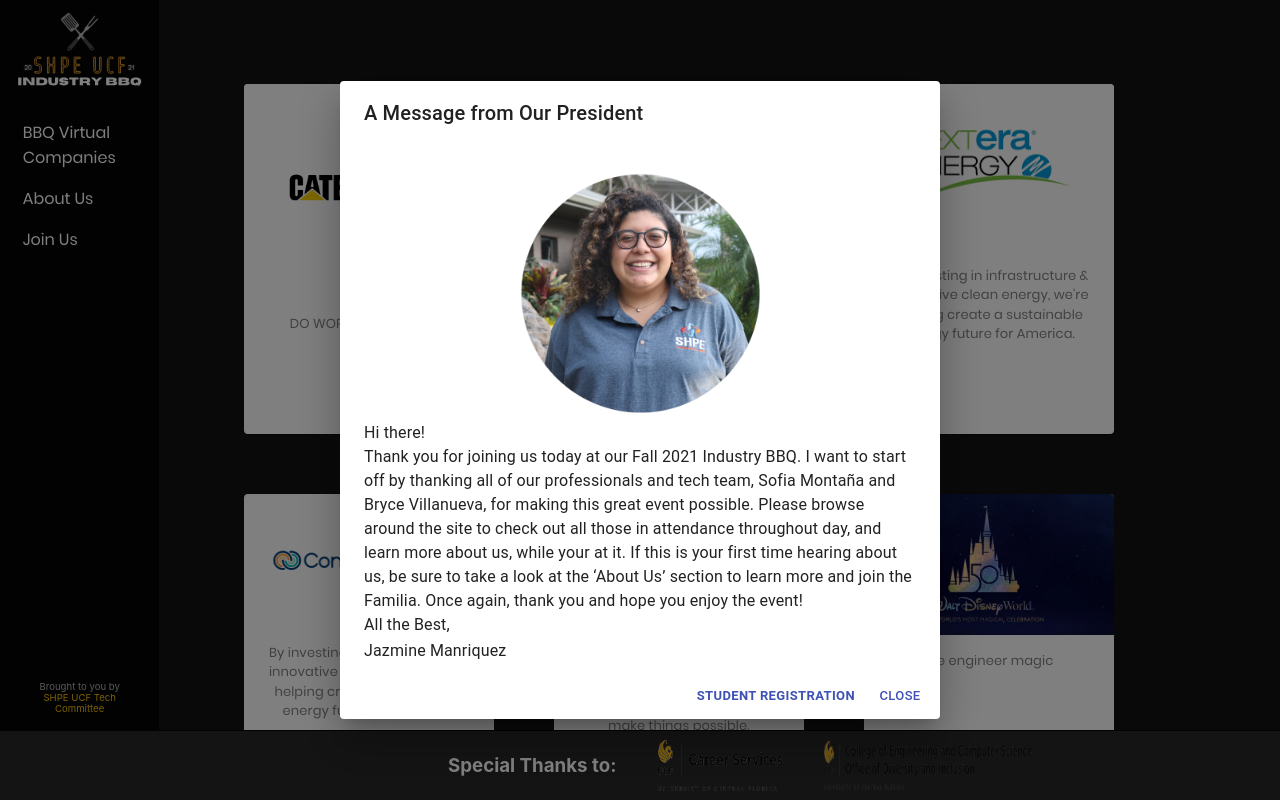
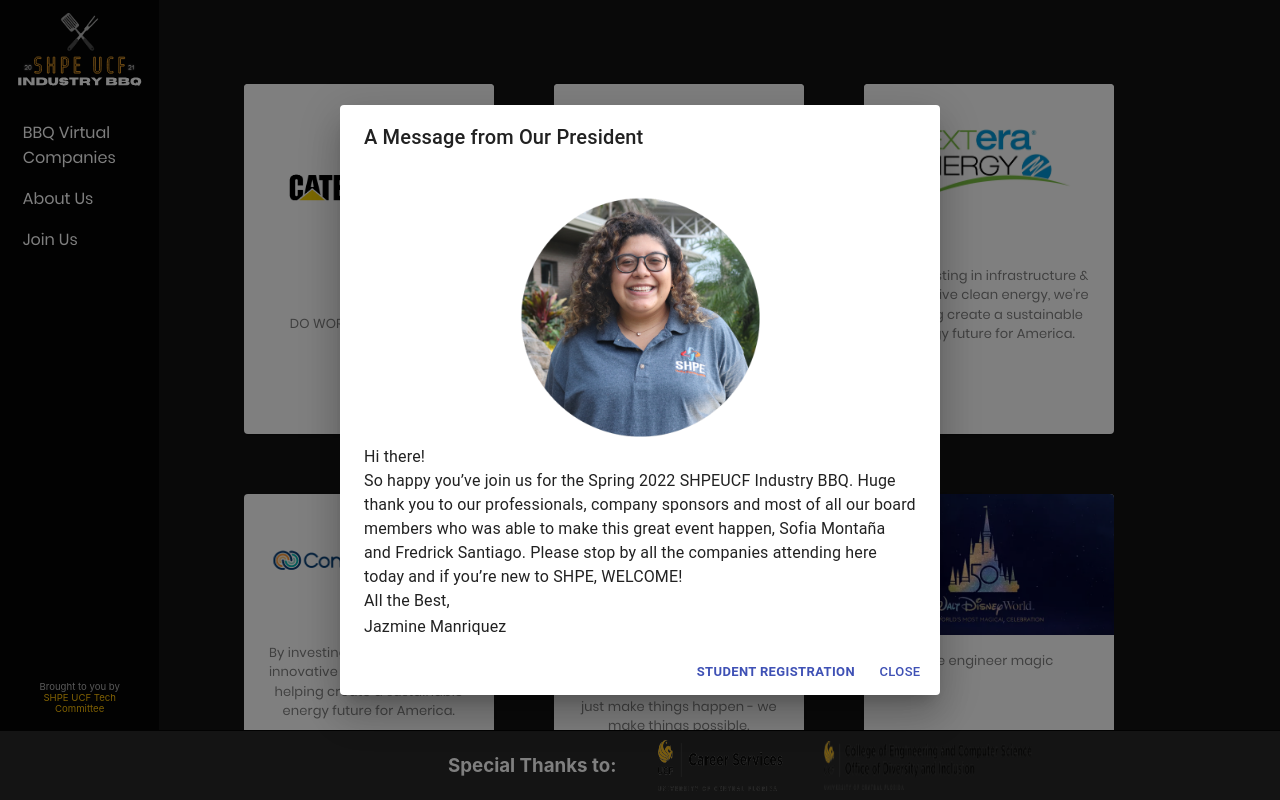
Before and after one commit to SHPEUCF/spring-shpe-bbq, a React (Create React App) app: page / in a window 1280 px wide. Built offline with nearby package versions, Linux system fonts and the light colour scheme.

Commit message:
add link and new headline

```diff
--- a/src/data/companyData.js
+++ b/src/data/companyData.js
@@ -75,7 +75,7 @@
 		tagline: 'Goldman Sachs Engineers don\'t just make things happen - we make things possible. Learn more at gs.com/careers',
 		description: 'Goldman Sachs Engineers change the world by connecting people and capital with ideas.Join our engineering teams that build massively scalable software and systems, architect low latency solutions, proactively guard against cyber threats, and leverage machine learning alongside financial engineering to continuously turn data into action. Create new businesses, transform finance, and explore a world of opportunity at the speed of markets. Want to push the limit of digital possibilities? Start by going to gs.com/careers',
 		careersLink: 'http://www.goldmansachs.com/careers',
-		zoomLink: 'https://ucf.zoom.us/j/97509846962',
+		zoomLink: 'https://ucf.zoom.us/j/95369024009',
 		major: [],
 		position: ['Internship', 'Full Time'],
 		industry: []
--- a/src/pages/Dashboard.js
+++ b/src/pages/Dashboard.js
@@ -48,9 +48,10 @@
 							Hi there!
 						</Typography>
 						<Typography variant = 'body1'>
-							Thank you for joining us today at our Fall 2021 Industry BBQ. I want to start off by thanking all of our professionals and tech team, Sofia Montaña and Bryce Villanueva, for making this great event possible. Please browse around the site to check out all those in attendance throughout day, and learn more about us, while your at it.
-							If this is your first time hearing about us, be sure to take a look at the ‘About Us’ section to learn more and join the Familia.
-							Once again, thank you and hope you enjoy the event!
+							So happy you’ve join us for the Spring 2022 SHPEUCF Industry BBQ. Huge thank you to our professionals,
+							company sponsors and most of all our board members who was able to make this great event happen,
+							Sofia Montaña and Fredrick Santiago. Please stop by all the companies attending here today and if you’re
+							new to SHPE, WELCOME!
 						</Typography>
 						<Typography variant = 'body1'>
 							All the Best,
```
